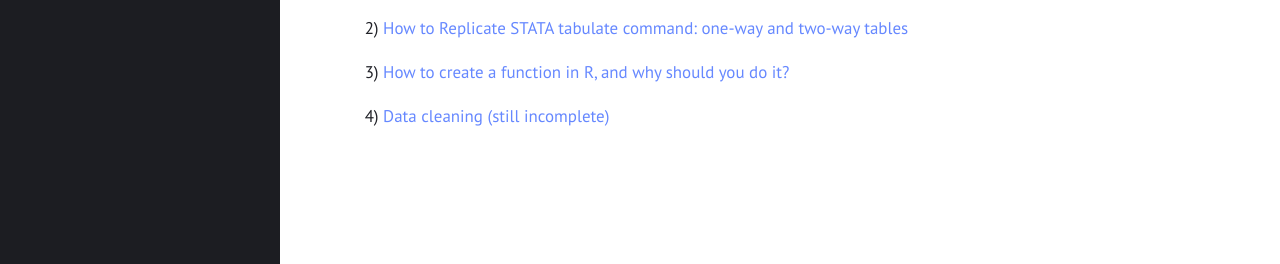
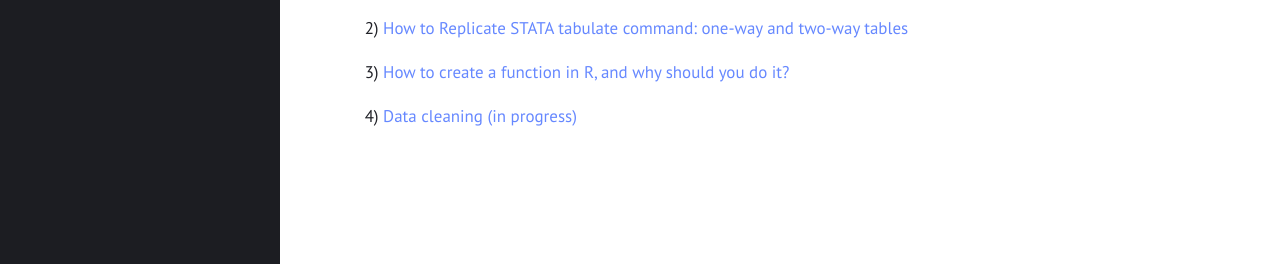
Before and after one commit to gubellom/gubellom.github.io, a Jekyll site: the page built from R files/Introduction.md, in a window 1280 px wide. Shown: the part 633-897 px from the top of the page. Built offline with Jekyll 4.4.1, drawn with Linux system fonts in a browser that asks for light colours.

Commit message:
Update Introduction.md
Signed-off-by: Michele Gubello <62111923+gubellom@users.noreply.github.com>

```diff
--- a/R files/Introduction.md
+++ b/R files/Introduction.md
@@ -40,4 +40,4 @@
 
 3) [How to create a function in R, and why should you do it? ](https://gubellom.github.io/functions/)
 
-4) [Data cleaning (still incomplete) ](https://gubellom.github.io/datacleaning/)
+4) [Data cleaning (in progress) ](https://gubellom.github.io/datacleaning/)
```
